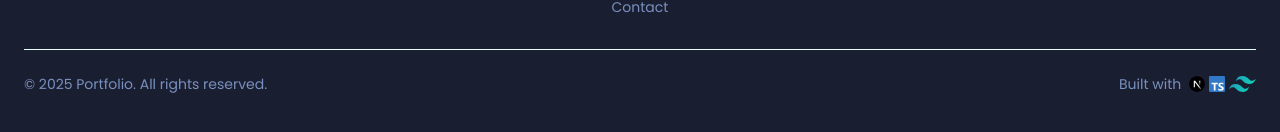
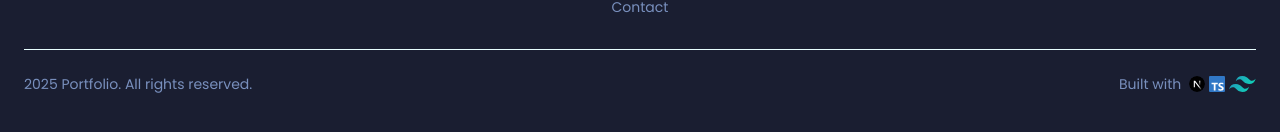
Before and after one commit to NullsCollection/my-portfolio, a Next.js app: page / in a window 1280 px wide. Shown: the part 6425-6557 px from the top of the page. Built offline with nearby package versions, Linux system fonts and the light colour scheme.

Commit message:
fix lint error

```diff
--- a/src/components/Footer/Footer.tsx
+++ b/src/components/Footer/Footer.tsx
@@ -76,8 +76,8 @@ export default function Footer() {
               className="text-sm leading-relaxed mb-4"
               style={{ color: "var(--secondary-color)" }}
             >
-              Crafting digital experiences with passion and precision. Let's
-              build something amazing together.
+              Crafting digital experiences with passion and precision.
+              Let&apos;s build something amazing together.
             </p>
             <div className="flex justify-center md:justify-start gap-4">
               {socialLinks.map((social, index) => (
@@ -158,7 +158,7 @@ export default function Footer() {
               className="text-sm text-center md:text-left"
               style={{ color: "var(--secondary-color)" }}
             >
-              © {currentYear} Portfolio. All rights reserved.
+              {currentYear} Portfolio. All rights reserved.
             </p>
 
             {/* Tech Stack */}
```
